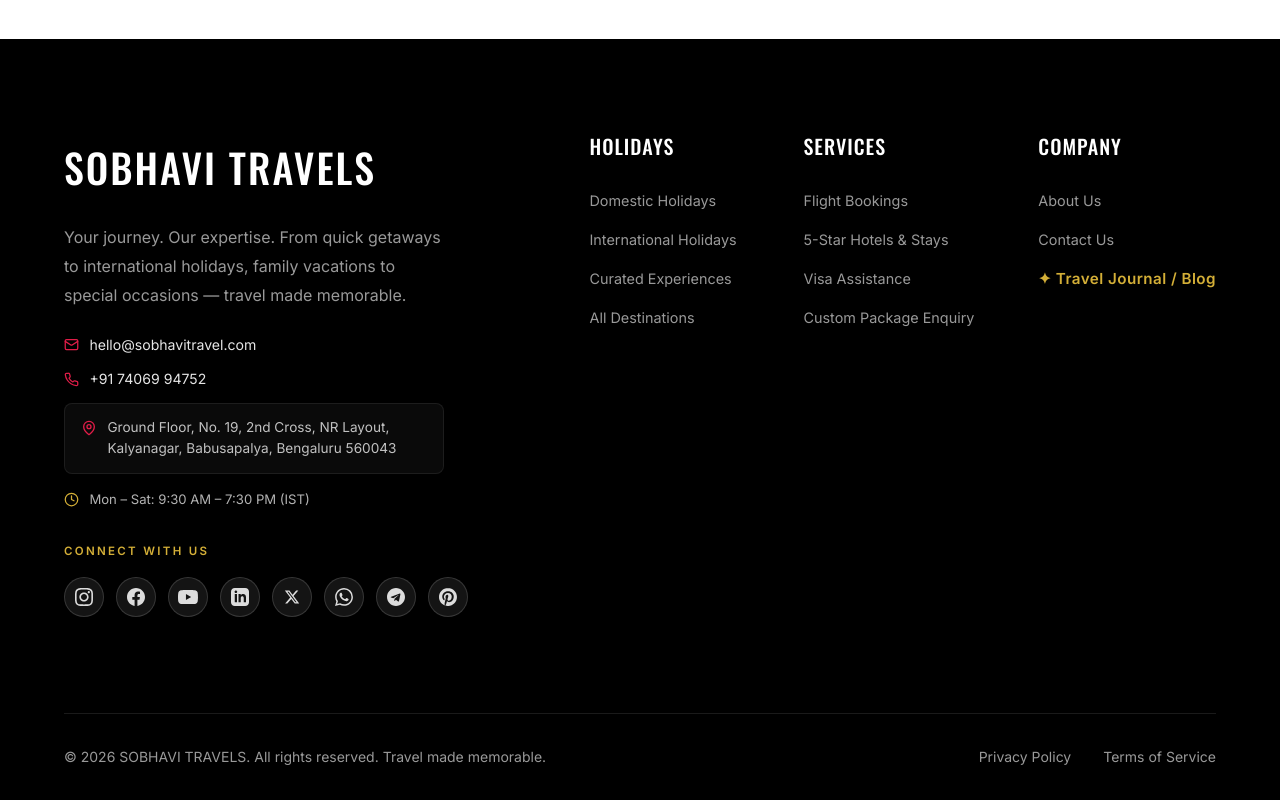
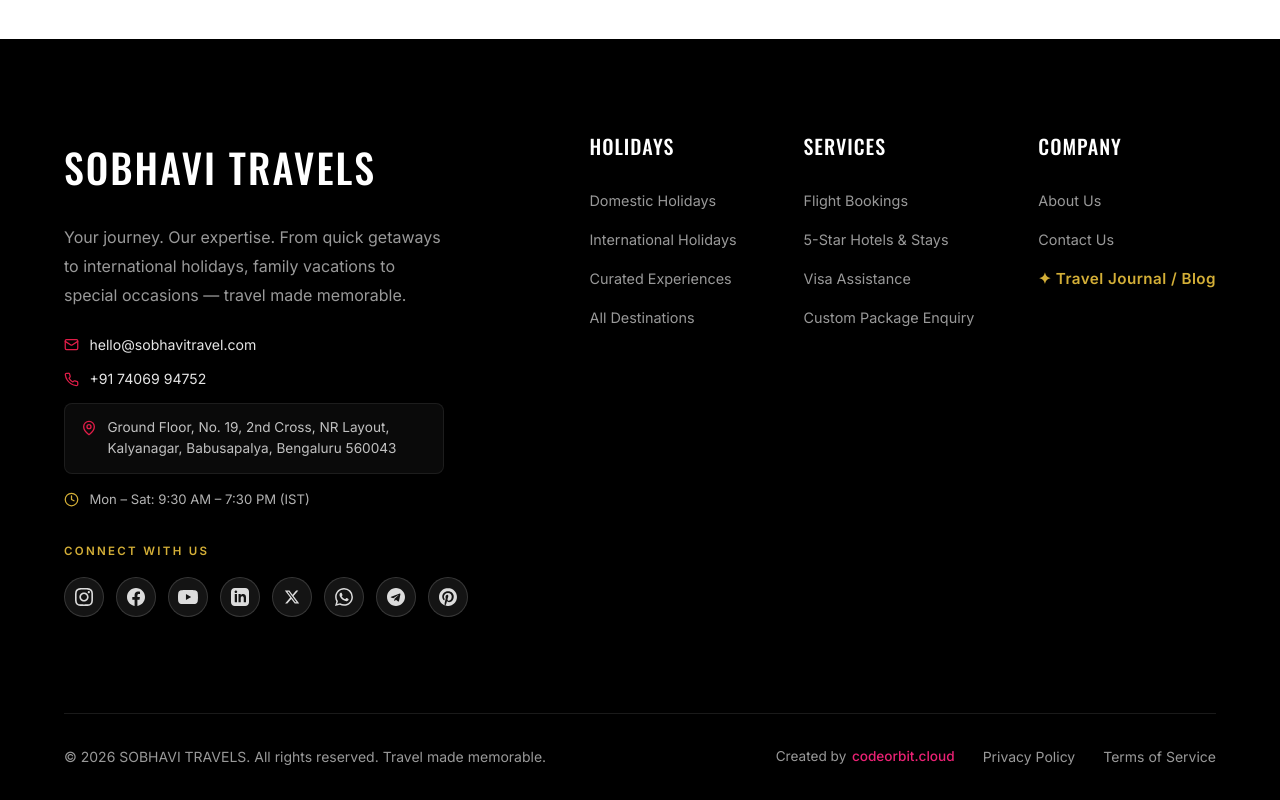
Before and after one commit to Gulshan8285/lumina-travel-luxury, a Next.js app: page /privacy in a window 1280 px wide. Shown: the part 2697-3497 px from the top of the page. Built offline with nearby package versions, Linux system fonts and the light colour scheme.

Commit message:
feat: add 'Created by codeorbit.cloud' credit link in footer

```diff
--- a/src/components/layout/Footer.module.css
+++ b/src/components/layout/Footer.module.css
@@ -200,7 +200,9 @@
 
 .legal {
   display: flex;
-  gap: 2rem;
+  align-items: center;
+  gap: 1.75rem;
+  flex-wrap: wrap;
 }
 
 .legalLink {
@@ -209,6 +211,26 @@
 
 .legalLink:hover {
   color: #fff;
+}
+
+.createdBy {
+  display: inline-flex;
+  align-items: center;
+  gap: 0.35rem;
+  color: var(--text-light);
+  font-size: 0.85rem;
+}
+
+.creatorLink {
+  color: var(--accent);
+  font-weight: 500;
+  text-decoration: none;
+  transition: opacity 0.2s ease, text-decoration 0.2s ease;
+}
+
+.creatorLink:hover {
+  text-decoration: underline;
+  opacity: 0.9;
 }
 
 @media (max-width: 768px) {
--- a/src/components/layout/Footer.tsx
+++ b/src/components/layout/Footer.tsx
@@ -285,6 +285,17 @@ export default function Footer() {
         <div className={styles.bottom}>
           <p>&copy; {new Date().getFullYear()} {footer.aboutTitle || company.brandName || "SOBHAVI TRAVELS"}. {footer.copyrightText || "Travel made memorable. All rights reserved."}</p>
           <div className={styles.legal}>
+            <span className={styles.createdBy}>
+              Created by{' '}
+              <a
+                href="https://codeorbit.cloud"
+                target="_blank"
+                rel="noopener noreferrer"
+                className={styles.creatorLink}
+              >
+                codeorbit.cloud
+              </a>
+            </span>
             <Link href="/privacy" className={styles.legalLink}>Privacy Policy</Link>
             <Link href="/terms" className={styles.legalLink}>Terms of Service</Link>
           </div>
```
